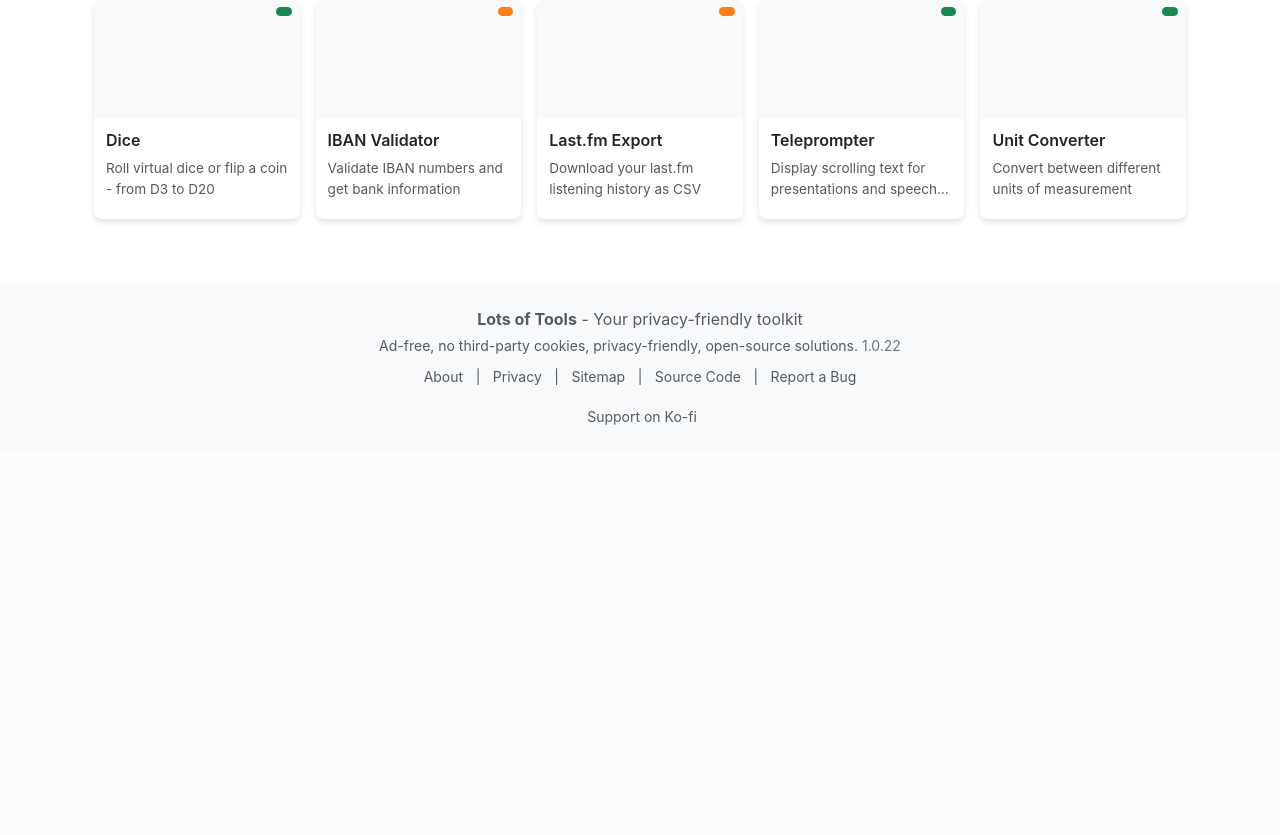
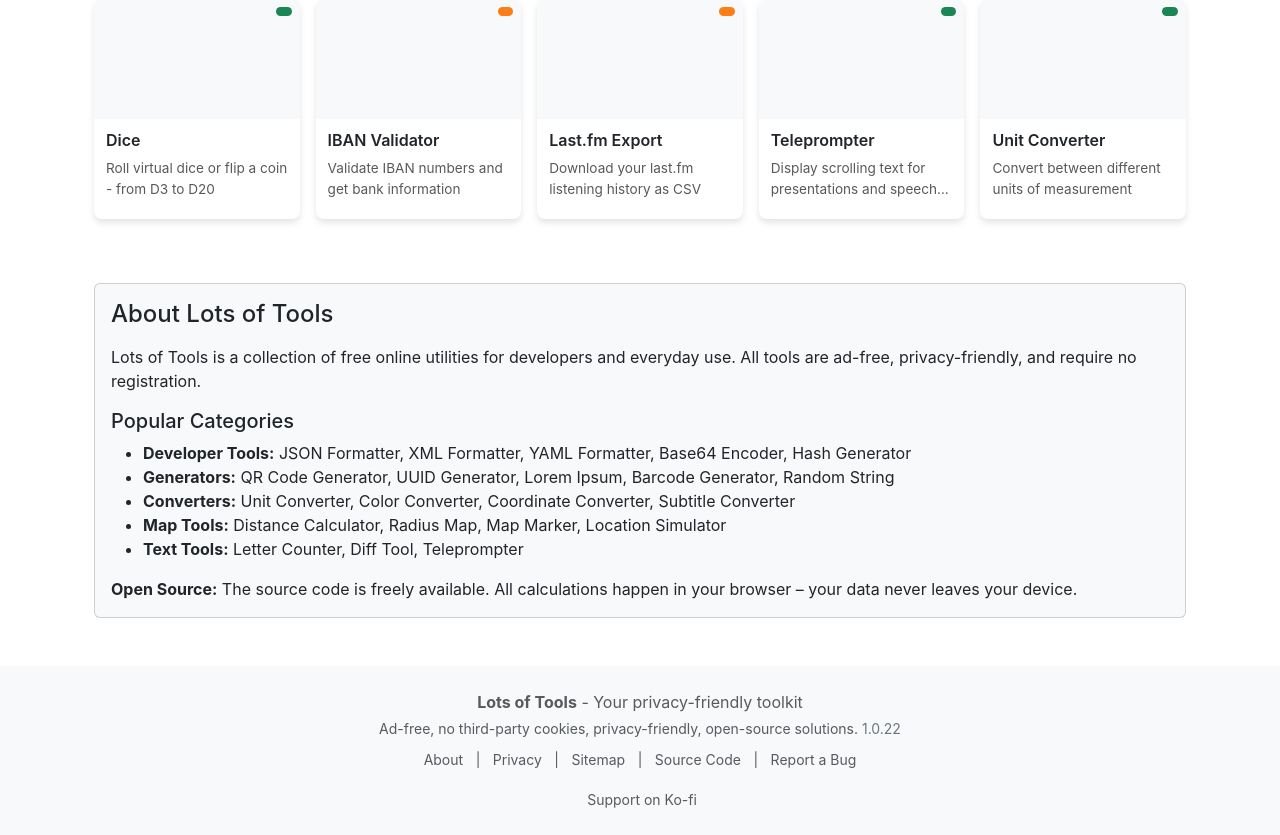
Before and after one commit to TVLuke/lotsoftools, a Flask app: page / in a window 1280 px wide. Shown: the part 4072-4907 px from the top of the page. Before the commit the page ends 4497 px from the top, so only its background shows below. Run offline with Flask 3, Linux system fonts and the light colour scheme; data comes from the database, SQL or seed files in the repository; parts of the project's set-up code (start-up, migrations or seed data) failed here and were passed over; some libraries are stand-ins or nearby versions.

Commit message:
Add SEO meta tags and content section to index page

```diff
--- a/app/templates/index.html
+++ b/app/templates/index.html
@@ -1,6 +1,14 @@
 {% extends 'base.html' %}
 
-{% block title %}Lots of Tools - Dashboard{% endblock %}
+{% block title %}Lots of Tools - Free Online Tools for Developers & Everyday Use{% endblock %}
+
+{% block meta_description %}Free, ad-free, privacy-friendly online tools. QR code generator, JSON formatter, unit converter, color picker, UUID generator, hash tools, and 40+ more utilities. No registration, no tracking, open-source.{% endblock %}
+
+{% block meta_keywords %}free online tools, developer tools, QR code generator, JSON formatter, unit converter, color picker, UUID generator, hash generator, privacy tools, ad-free tools, open source tools{% endblock %}
+
+{% block og_title %}Lots of Tools - Free Online Developer & Utility Tools{% endblock %}
+
+{% block og_description %}40+ free, ad-free, privacy-friendly online tools. QR codes, formatters, converters, generators, and more. No registration required.{% endblock %}
 
 {% block content %}
 <div class="layout-switcher desktop-layout-switcher">
@@ -38,6 +46,40 @@
     {% for category, links in categories.items() %}
         {% include 'components/category_section.html' %}
     {% endfor %}
+
+    <!-- SEO Content Section -->
+    <div class="row mt-5">
+        <div class="col-12">
+            <div class="card bg-light">
+                <div class="card-body">
+                    <h2 class="h4 mb-3">{% if current_lang == 'de' %}Über Lots of Tools{% else %}About Lots of Tools{% endif %}</h2>
+                    {% if current_lang == 'de' %}
+                    <p>Lots of Tools ist eine Sammlung kostenloser Online-Werkzeuge für Entwickler und den täglichen Gebrauch. Alle Tools sind werbefrei, datenschutzfreundlich und erfordern keine Registrierung.</p>
+                    <h3 class="h5 mt-3">Beliebte Kategorien</h3>
+                    <ul class="mb-3">
+                        <li><strong>Entwickler-Tools:</strong> JSON Formatter, XML Formatter, YAML Formatter, Base64 Encoder, Hash Generator</li>
+                        <li><strong>Generatoren:</strong> QR Code Generator, UUID Generator, Lorem Ipsum, Barcode Generator, Zufallsstring</li>
+                        <li><strong>Konverter:</strong> Einheitenrechner, Farbkonverter, Koordinatenkonverter, Untertitel-Konverter</li>
+                        <li><strong>Karten-Tools:</strong> Entfernungsrechner, Radius-Karte, Kartenmarkierung, Standort-Simulator</li>
+                        <li><strong>Text-Tools:</strong> Buchstabenzähler, Diff-Vergleich, Teleprompter</li>
+                    </ul>
+                    <p class="mb-0"><strong>Open Source:</strong> Der Quellcode ist frei verfügbar. Alle Berechnungen erfolgen in Ihrem Browser – Ihre Daten verlassen nie Ihr Gerät.</p>
+                    {% else %}
+                    <p>Lots of Tools is a collection of free online utilities for developers and everyday use. All tools are ad-free, privacy-friendly, and require no registration.</p>
+                    <h3 class="h5 mt-3">Popular Categories</h3>
+                    <ul class="mb-3">
+                        <li><strong>Developer Tools:</strong> JSON Formatter, XML Formatter, YAML Formatter, Base64 Encoder, Hash Generator</li>
+                        <li><strong>Generators:</strong> QR Code Generator, UUID Generator, Lorem Ipsum, Barcode Generator, Random String</li>
+                        <li><strong>Converters:</strong> Unit Converter, Color Converter, Coordinate Converter, Subtitle Converter</li>
+                        <li><strong>Map Tools:</strong> Distance Calculator, Radius Map, Map Marker, Location Simulator</li>
+                        <li><strong>Text Tools:</strong> Letter Counter, Diff Tool, Teleprompter</li>
+                    </ul>
+                    <p class="mb-0"><strong>Open Source:</strong> The source code is freely available. All calculations happen in your browser – your data never leaves your device.</p>
+                    {% endif %}
+                </div>
+            </div>
+        </div>
+    </div>
 </div>
 {% endblock %}
 
```
